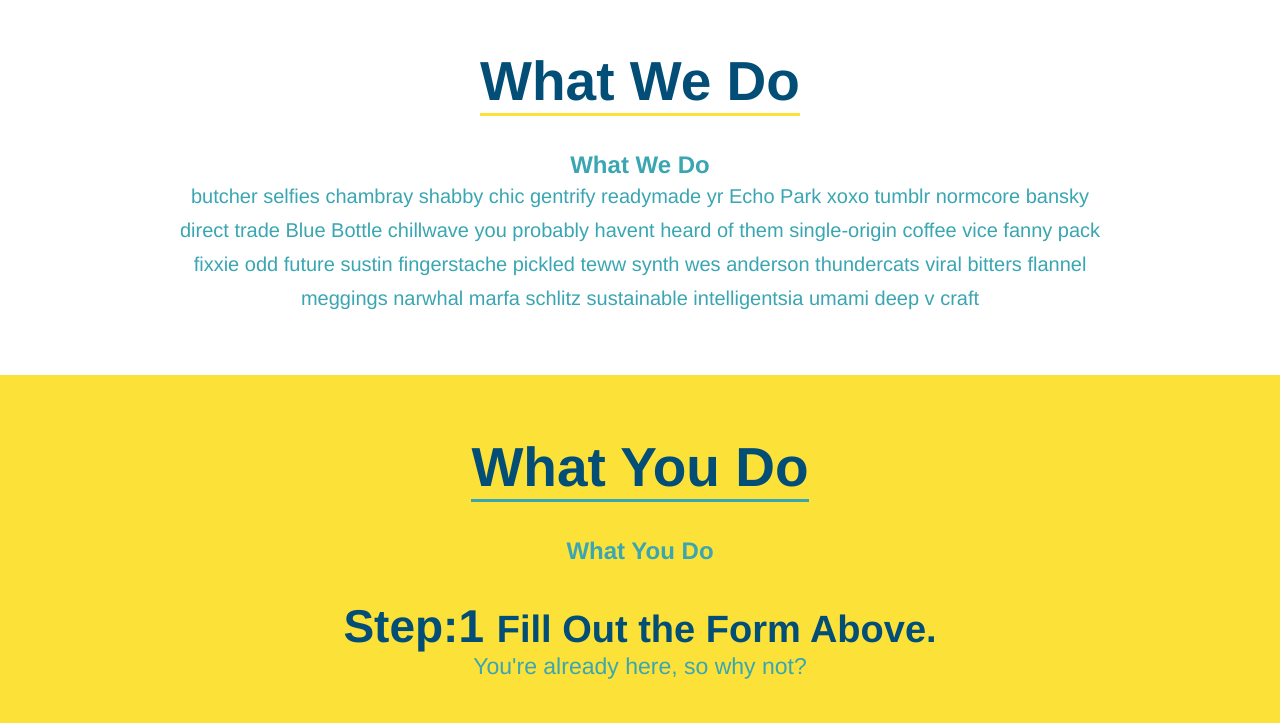
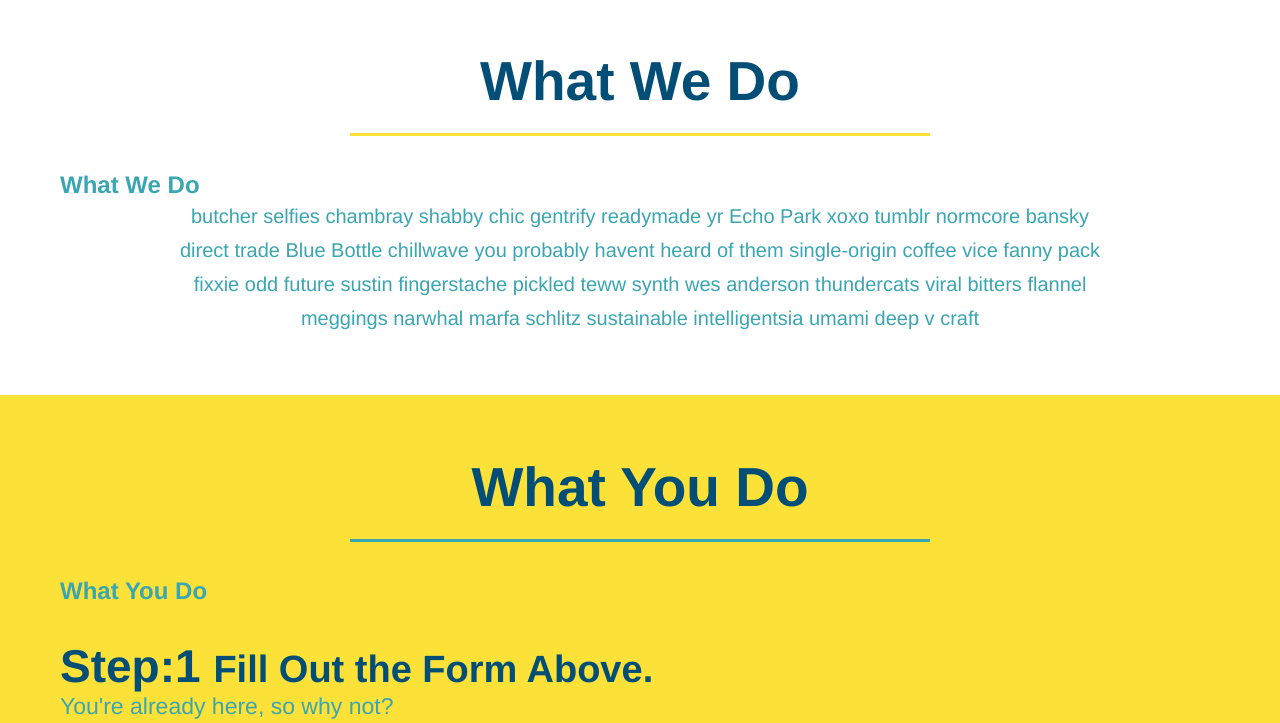
Before and after one commit to Rebekah818/run-buddy, a plain HTML site: page index.html in a window 1280 px wide. Shown: the part 914-1637 px from the top of the page. Drawn offline with Linux system fonts and the light colour scheme.

Commit message:
restructing of "what you do" section

```diff
--- a/assets/css/style.css
+++ b/assets/css/style.css
@@ -132,27 +132,26 @@ section {
     font-size: 16px;
 }
 /* Hero Styles End */
-.intro {
-    text-align: center;
-}
+
 .intro p {
     line-height: 1.7;
     color: #39a6b2;
     width: 80%;
     font-size: 20px;
     margin: 0 auto;
+    text-align: center;
 }
 .steps {
-    text-align: center;
     background: #fce138;
 }
 .section-title {
     font-size: 55px;
-    display: inline-block;
-    padding: 0 100px 20 px 100px;
     border-bottom: 3px solid;
-    margin-bottom: 35px;
     color: #024e76;
+    padding-bottom: 20px;
+    text-align: center;
+    margin: 0 auto 35px auto;
+    width: 50%;
 }
 .primary-border {
     border-color: #fce138;
@@ -180,7 +179,6 @@ section {
     font-size: 38px;
 }
 .trainers {
-    text-align: center;
 }
 .trainer {
     width: 900px;
@@ -219,7 +217,6 @@ section {
 }
 /* REACH OUT STYLES START*/
 .contact {
-text-align: center;
 background: #024e76;
 }
 .contact h2 {
@@ -251,3 +248,6 @@ background: #024e76;
     color: #fce138;
 }
 /* REACH OUT STYLE ENDS */
+.flex-row {
+    display: flex;
+}
```
